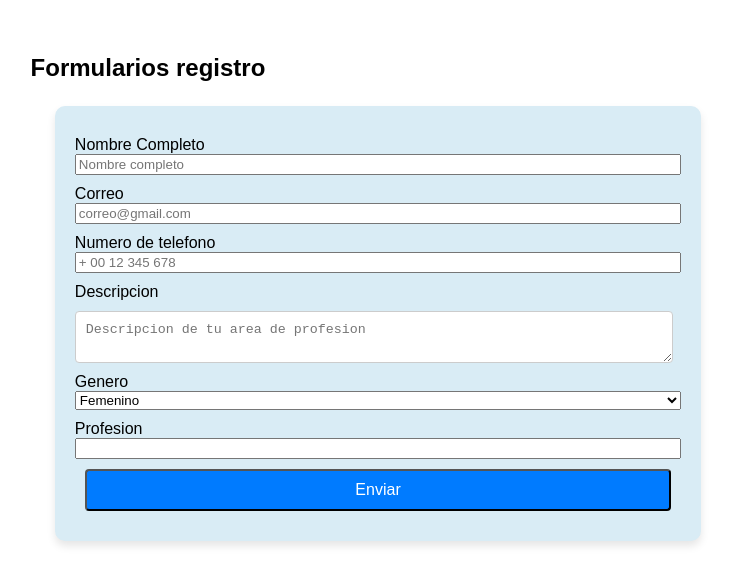
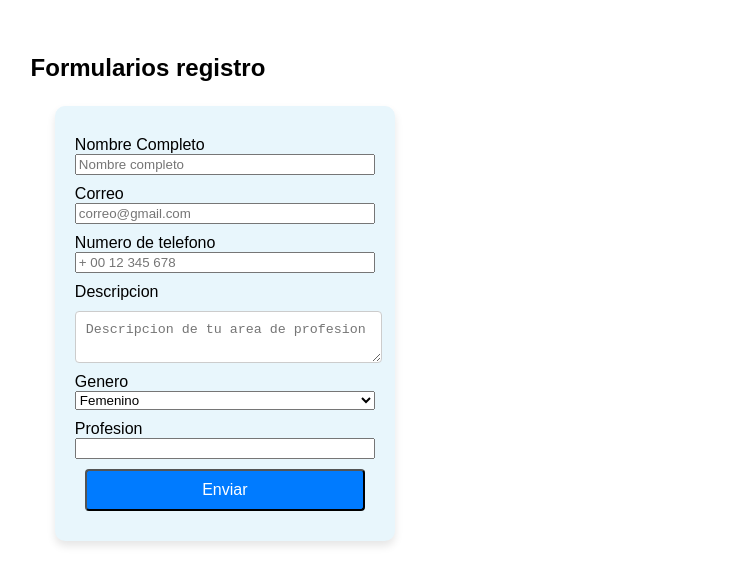
Before and after one commit to zanhia-lucero/PROG-WEB, a plain HTML site: page Formulario/index.html in a window 1280 px wide. Shown: the whole page, without its empty margins (3-735 px from the left). Drawn offline with Linux system fonts and the light colour scheme.

Commit message:
Formulario

```diff
--- a/Formulario/style.css
+++ b/Formulario/style.css
@@ -20,9 +20,9 @@ button {
 
 form {
     margin: 2% 2%;
-    width: 50%;
+    width: 300px;
     padding: 20px;
-    background-color: rgb(217, 236, 245);
+    background-color: rgb(232, 246, 252);
     border-radius: 10px;
     box-shadow: 0 5px 9px rgba(0, 0, 0, 0.1);
     display: flex;
```
